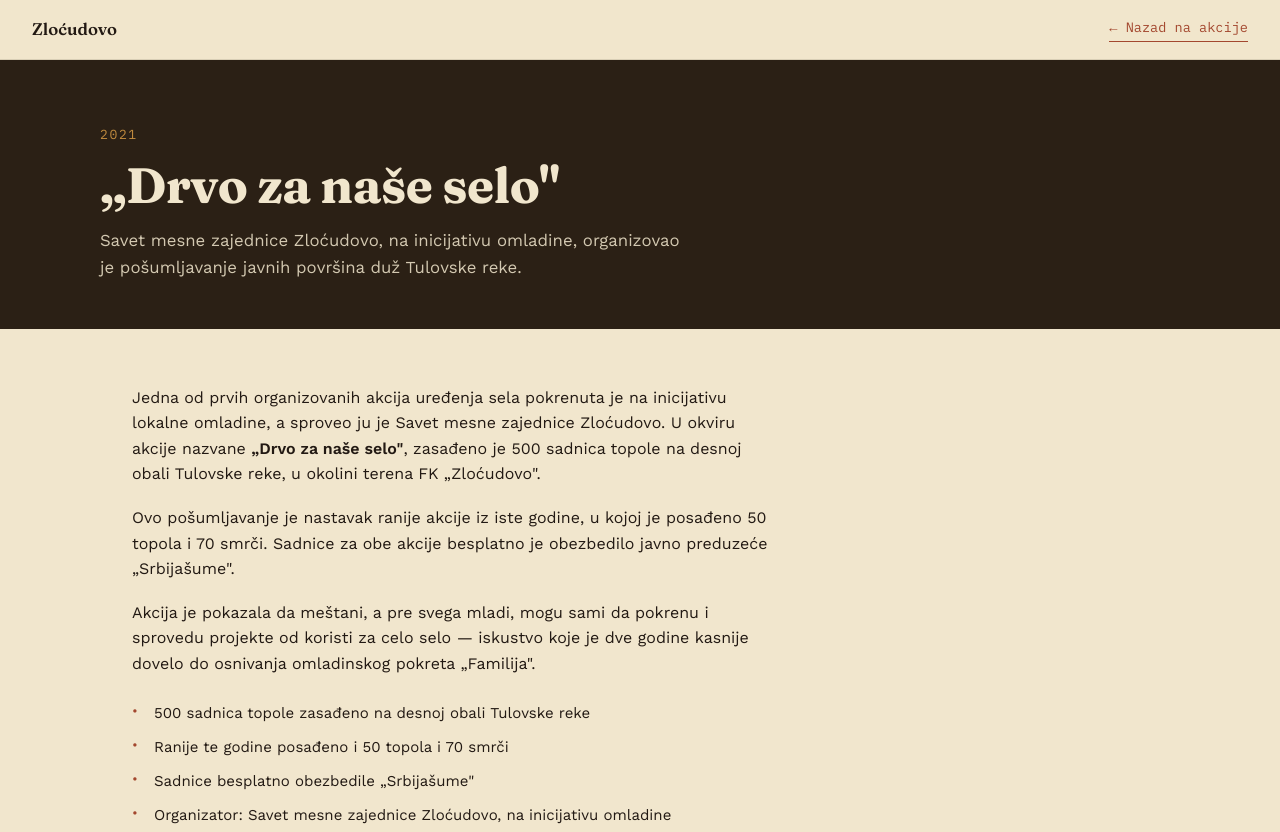
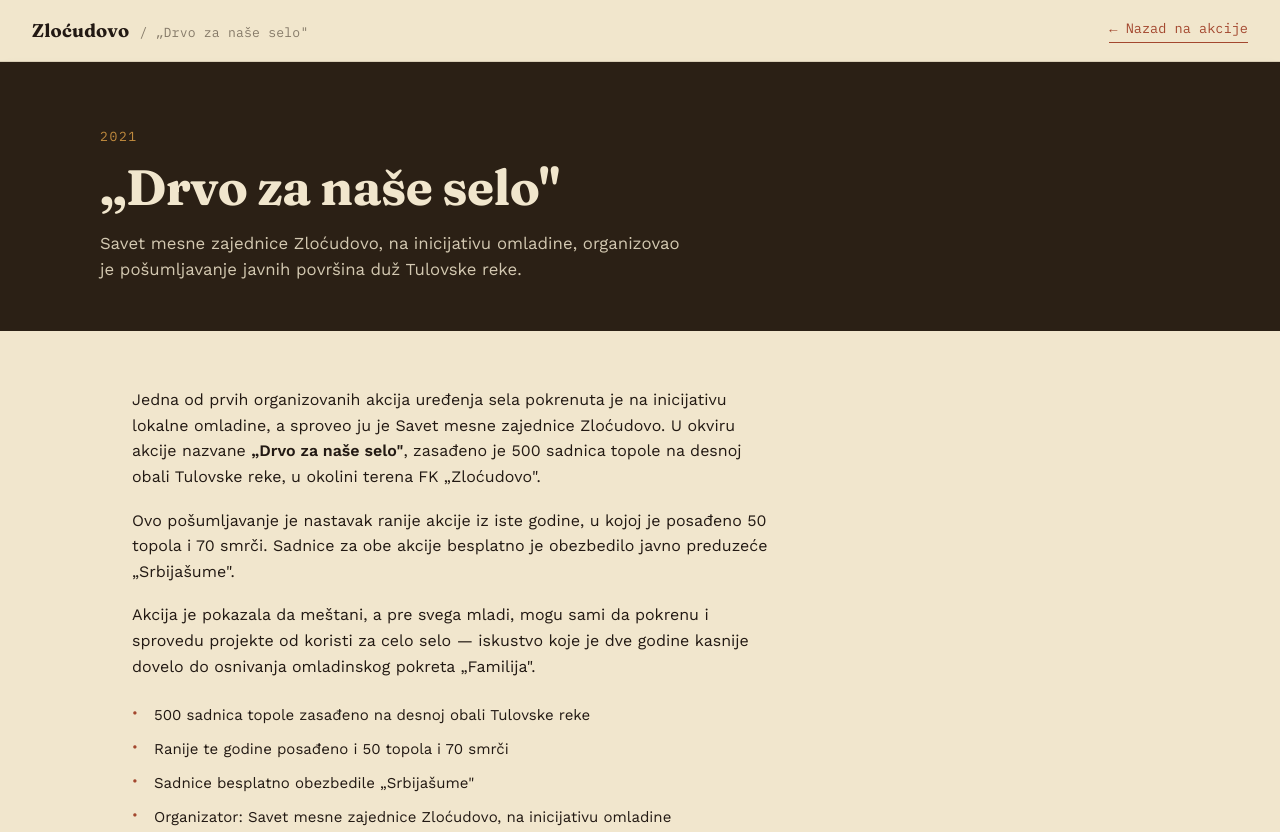
Before and after one commit to daliborr1/zlocudovo, a plain HTML site: page akcije/2021-drvo-za-nase-selo.html in a window 1280 px wide. Shown: the top 832 px of the page. Drawn offline with nearby package versions, Linux system fonts and the light colour scheme.

Commit message:
Uskladi zaglavlje na akcije stranicama sa pocetnom + dodaj "/ naslov akcije"
- .nav-mark font (weight/velicina) na akcije stranicama sad je identican
  pocetnoj strani (ranije je bio tanji i manji, neuskladjeno).
- Dodato "/ naslov akcije" pored "Zloćudovo" u zaglavlju, isti obrazac kao
  na turnir.html ("Zloćudovo / Turnir"). Radi i za CMS akcije (dinamicki,
  iz podataka) i za 4 stare rucno pisane akcije (staticki tekst).
- Sakriveno na uskim ekranima (ispod 600px) da ne pravi problem sa
  prostorom u zaglavlju.

```diff
--- a/akcije/2021-drvo-za-nase-selo.html
+++ b/akcije/2021-drvo-za-nase-selo.html
@@ -13,7 +13,7 @@
 <body>
 
 <header class="nav">
-  <div class="nav-mark">Zloćudovo</div>
+  <div class="nav-mark">Zloćudovo <span class="nav-sub">/ „Drvo za naše selo"</span></div>
   <a class="back-link" href="../index.html#akcije">← Nazad na akcije</a>
 </header>
 
--- a/akcije/akcija.css
+++ b/akcije/akcija.css
@@ -23,8 +23,10 @@ a{color:inherit;}
 ::selection{background:var(--rust); color:var(--cream);}
 
 header.nav{ position:sticky; top:0; z-index:50; display:flex; align-items:center; justify-content:space-between; padding:16px 32px; background:rgba(241,230,205,0.92); backdrop-filter:blur(6px); border-bottom:1px solid rgba(43,32,21,0.12); }
-.nav-mark{ font-family:var(--font-display); font-weight:600; font-size:1.05rem; }
+.nav-mark{ font-family:var(--font-display); font-weight:700; font-size:1.15rem; letter-spacing:0.01em; }
 .nav-mark span{ color:var(--rust); }
+.nav-mark .nav-sub{ font-family:var(--font-mono); font-weight:400; font-size:0.82rem; color:rgba(43,32,21,0.55); margin-left:6px; }
+@media (max-width:600px){ .nav-mark .nav-sub{ display:none; } }
 .back-link{ font-family:var(--font-mono); font-size:0.85rem; text-decoration:none; border-bottom:1px solid var(--rust); color:var(--rust); padding-bottom:2px; }
 
 .akcija-hero{ background:var(--walnut); color:var(--cream); padding:64px 32px 48px; }
```
Also changed, not shown: akcije/2023-osnivanje-familije.html (+1 -1 lines), akcije/2024-humanitarni-turnir.html (+1 -1 lines), akcije/2025-novi-humanitarni-turnir.html (+1 -1 lines), akcije/prikaz.html (+4 -1 lines).
